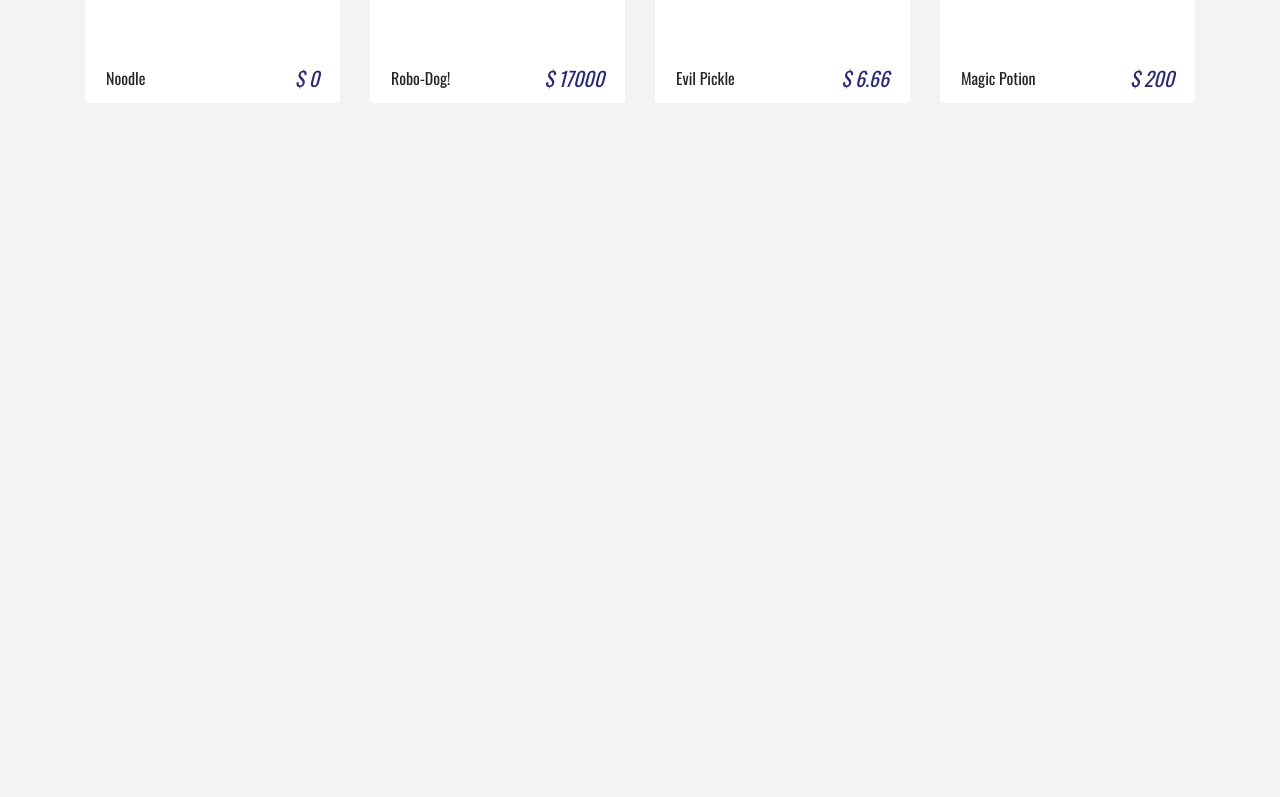
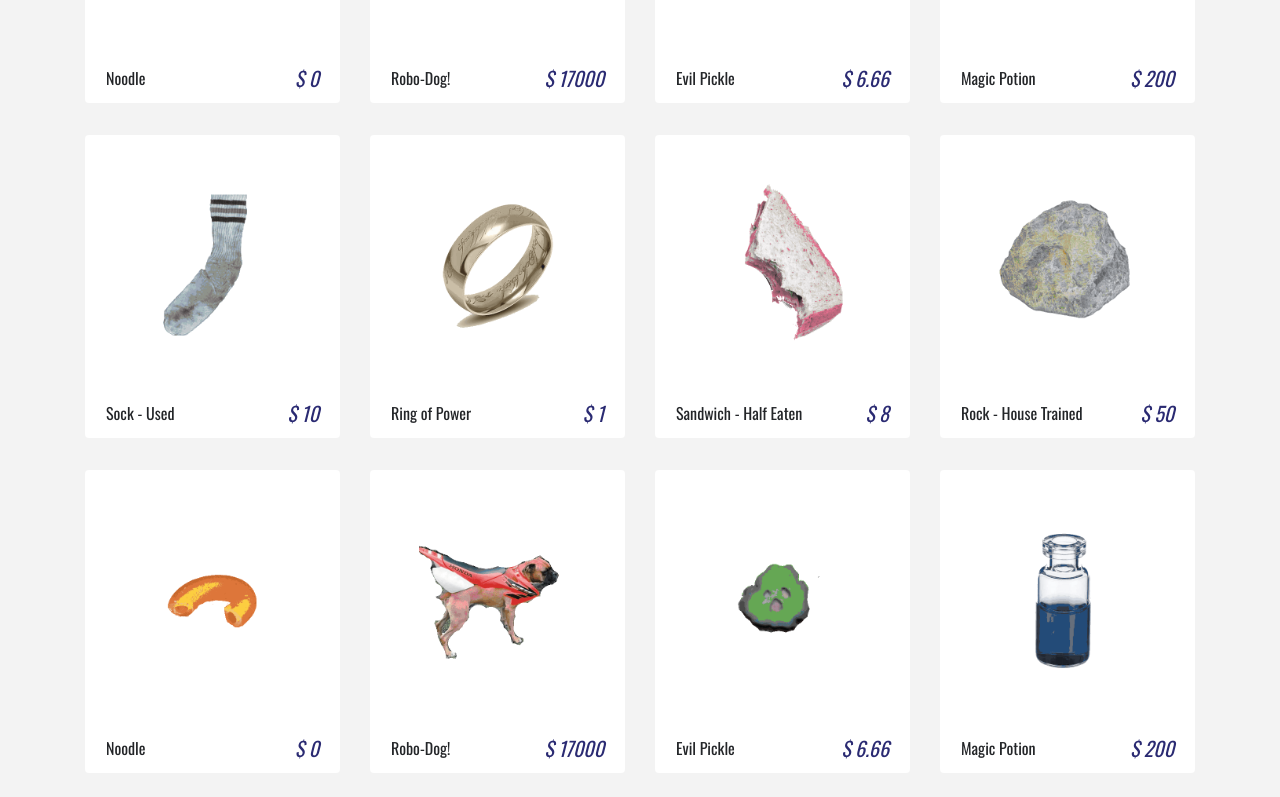
Before and after one commit to drmartirosian/emarket2, a React (Create React App) app: page / in a window 1280 px wide. Shown: the part 737-1534 px from the top of the page. Before the commit the page ends 904 px from the top, so only its background shows below. Built offline with nearby package versions, Linux system fonts and the light colour scheme.

Commit message:
Starting cart

```diff
--- a/src/App.js
+++ b/src/App.js
@@ -6,7 +6,7 @@ import 'bootstrap/dist/css/bootstrap.min.css'
 import Navbar from './components/Navbar'
 import ProductList from './components/ProductList'
 import Details from './components/Details'
-import Cart from './components/Cart'
+import Cart from './components/cart'
 import Default from './components/Default'
 import Model from './components/Model'
 
--- /dev/null
+++ b/src/components/cart/package.JSON
@@ -0,0 +1,3 @@
+{
+    "main":"Cart.js"
+}
--- a/src/data.js
+++ b/src/data.js
@@ -99,7 +99,103 @@ export const storeProducts = [
     inCart: false,
     count: 0,
     total: 0
-  }
+  },
+  {
+    id: 1,
+    title: "Sock - Used",
+    img: "img/product-1.png",
+    price: 10,
+    company: "iSocks",
+    info:
+      "For those wondering how their socks keep disapearing... Hey -- What's that over there! Cool! Now buy this sock! Totally can bleach those stains (and mold) right out! BUY-BUY-BUY!!!",
+    inCart: false,
+    count: 0,
+    total: 0
+  },
+  {
+    id: 2,
+    title: "Ring of Power",
+    img: "img/product-2.png",
+    price: 1,
+    company: "Sauron",
+    info:
+      "Useless trash... Says something about one ring to rull them all, or what have you... Huh... You know on second thought, it's not for sale... Hey! Hands off! IT'S MY... my... PRECIOUS...",
+    inCart: false,
+    count: 0,
+    total: 0
+  },
+  {
+    id: 3,
+    title: "Sandwich - Half Eaten",
+    img: "img/product-3.png",
+    price: 8,
+    company: "Co-Worker",
+    info:
+      "I keep finding food in the fridge at work. Lucky me!",
+    inCart: false,
+    count: 0,
+    total: 0
+  },
+  {
+    id: 4,
+    title: "Rock - House Trained",
+    img: "img/product-4.png",
+    price: 50,
+    company: "Pet's 4EVER",
+    info:
+      "Loyal, trained, ready to roll. Next generation pet ready to lava you! Boulder than a dog, unlike cats will take nothing for granite. Introducing: the Rock.",
+    inCart: false,
+    count: 0,
+    total: 0
+  },
+  {
+    id: 5,
+    title: "Noodle",
+    img: "img/product-5.png",
+    price: 0,
+    company: "????",
+    info:
+      "Whatever...",
+    inCart: false,
+    count: 0,
+    total: 0
+  },
+  {
+    id: 6,
+    title: "Robo-Dog!",
+    img: "img/product-6.png",
+    price: 17000,
+    company: "K9 Inc",
+    info:
+      "They said he would never walk again after the accident. We rebuilt him. Better. Faster. Stronger.",
+    inCart: false,
+    count: 0,
+    total: 0
+  },
+  {
+    id: 7,
+    title: "Evil Pickle",
+    img: "img/product-7.png",
+    price: 6.66,
+    company: "The Cucumber Company",
+    info:
+      "Whispers... It whispers to me... E-Evil! It is EVIL! AAHHHHH!",
+    inCart: false,
+    count: 0,
+    total: 0
+  },
+  {
+    id: 8,
+    title: "Magic Potion",
+    img: "img/product-8.png",
+    price: 200,
+    company: "Random Hobo Inc.",
+    info:
+      "That wizard under the bridge gave me this magic potion for 50 bucks. Said he makes them behind the bushes over there. Didn't say what it does, though... Must be magic, indeed!",
+    inCart: false,
+    count: 0,
+    total: 0
+  },
 ];
 
 export const detailProduct = {
```
Also changed, not shown: src/components/cart/Cart.js (renamed from src/components/Cart.js).
